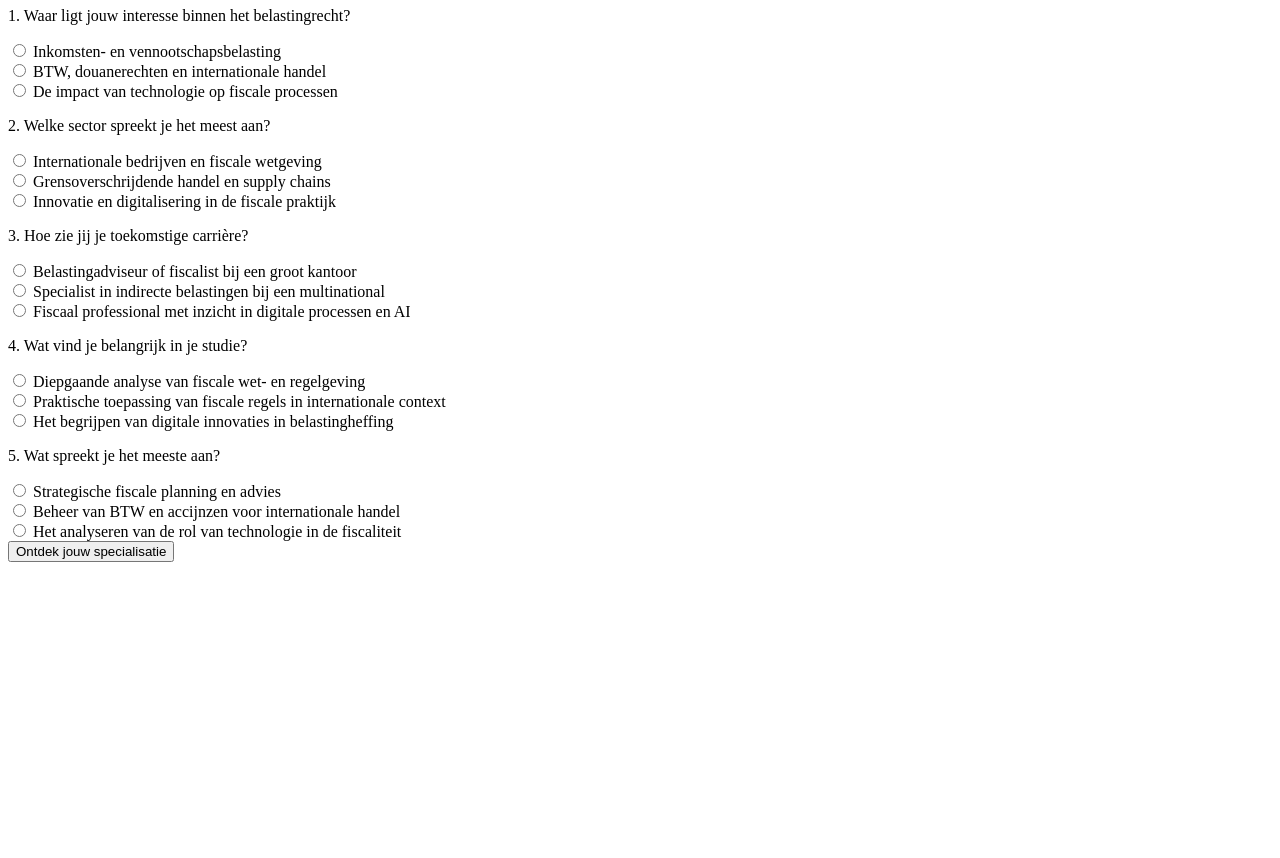
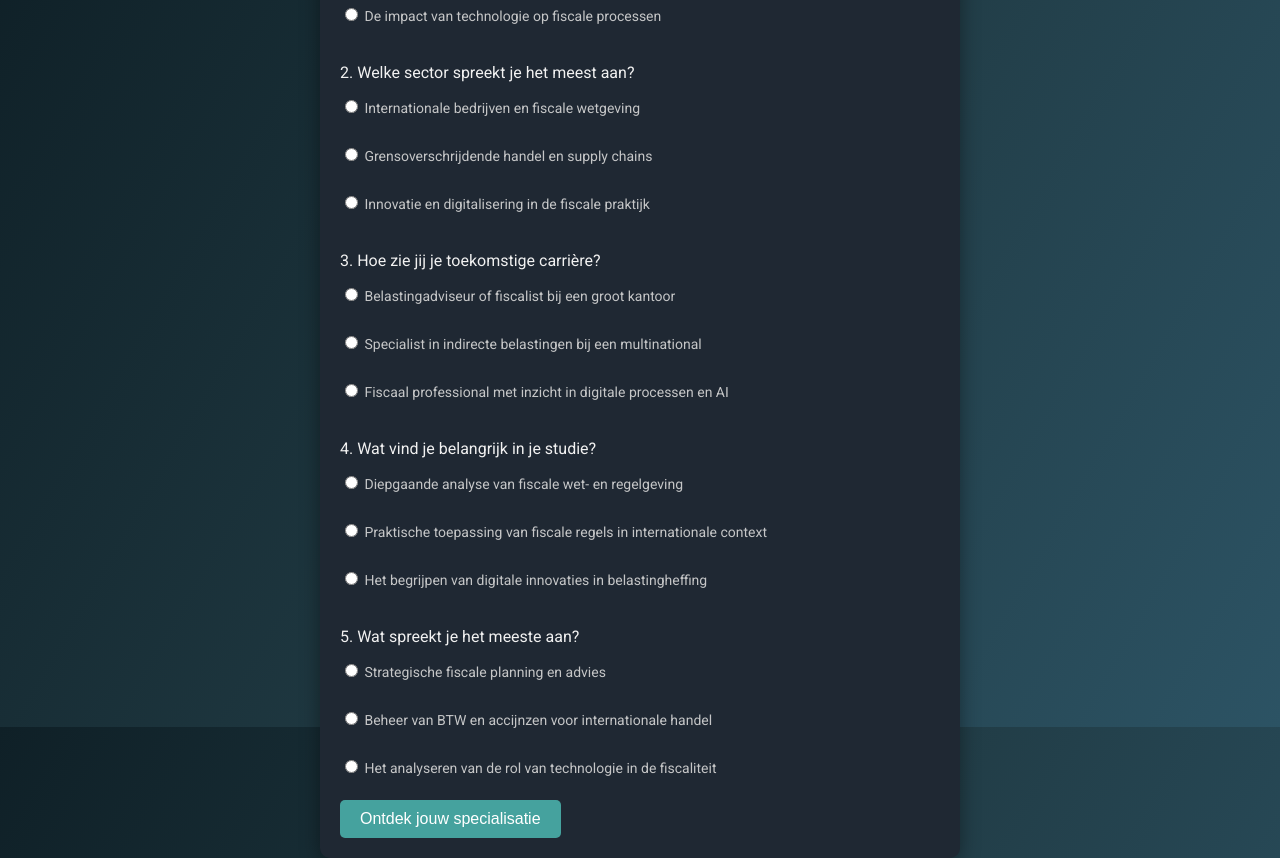
Before and after one commit to kateq15/fiscaal_recht, a plain HTML site: page index.html in a window 1280 px wide. Shown: the part 73-931 px from the top of the page. Before the commit the page ends 800 px from the top, so only its background shows below. Drawn offline with Linux system fonts and the light colour scheme.

Commit message:
updated_test_index

```diff
--- a/index.html
+++ b/index.html
@@ -4,6 +4,69 @@
     <meta charset="UTF-8">
     <meta name="viewport" content="width=device-width, initial-scale=1.0">
     <title>Welke specialisatie past bij jou?</title>
+    <style>
+        body {
+            font-family: "Roboto", sans-serif;
+            background: linear-gradient(120deg, #0f2027, #203a43, #2c5364);
+            color: #f1f1f1;
+            margin: 0;
+            padding: 0;
+            display: flex;
+            justify-content: center;
+            align-items: center;
+            height: 100vh;
+            flex-direction: column;
+        }
+
+        h1 {
+            color: #66fcf1;
+            margin-bottom: 20px;
+        }
+
+        form {
+            background: #1f2833;
+            border-radius: 10px;
+            padding: 20px;
+            box-shadow: 0 4px 20px rgba(0, 0, 0, 0.4);
+            width: 90%;
+            max-width: 600px;
+        }
+
+        p {
+            font-size: 16px;
+            margin: 15px 0;
+        }
+
+        label {
+            display: block;
+            margin: 5px 0;
+            font-size: 14px;
+            color: #c5c6c7;
+        }
+
+        button {
+            background: #45a29e;
+            color: white;
+            border: none;
+            padding: 10px 20px;
+            border-radius: 5px;
+            font-size: 16px;
+            cursor: pointer;
+            transition: background 0.3s;
+        }
+
+        button:hover {
+            background: #66fcf1;
+        }
+
+        #result {
+            margin-top: 20px;
+            font-size: 18px;
+            font-weight: bold;
+            color: #f1f1f1;
+        }
+    </style>
+    <link href="https://fonts.googleapis.com/css2?family=Roboto:wght@400;700&display=swap" rel="stylesheet">
     <script>
         function calculateResult() {
             let directTax = 0, indirectTax = 0, taxTech = 0;
```
